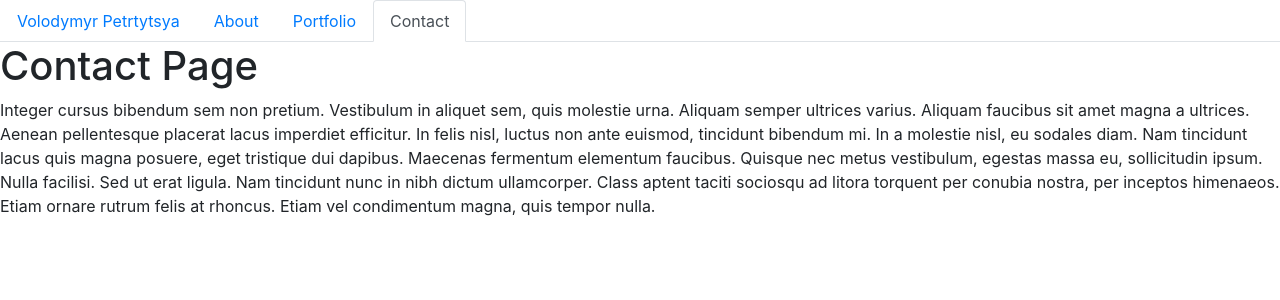
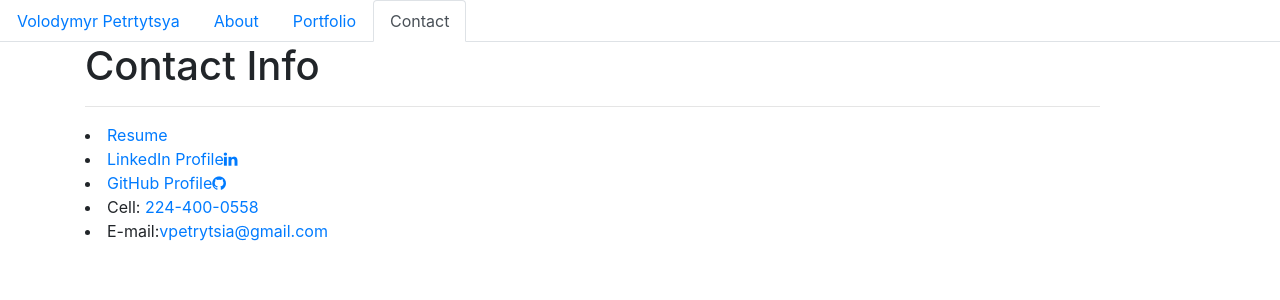
Before and after one commit to Volodya1989/portfolio-r, a React (Create React App) app: page /contact in a window 1280 px wide. Shown: the top 300 px of the page. Built offline with nearby package versions, Linux system fonts and the light colour scheme.

Commit message:
contuct page added

```diff
--- a/src/components/pages/Contact.js
+++ b/src/components/pages/Contact.js
@@ -1,22 +1,56 @@
 import React from "react";
-import { Link, Route } from "react-router-dom";
+import Resume from "../assets/Resume.pdf"
 
 function Contact(props) {
   return (
-    <div>
-      <h1>Contact Page</h1>
-      <p>
-        Integer cursus bibendum sem non pretium. Vestibulum in aliquet sem, quis molestie urna.
-        Aliquam semper ultrices varius. Aliquam faucibus sit amet magna a ultrices. Aenean
-        pellentesque placerat lacus imperdiet efficitur. In felis nisl, luctus non ante euismod,
-        tincidunt bibendum mi. In a molestie nisl, eu sodales diam. Nam tincidunt lacus quis magna
-        posuere, eget tristique dui dapibus. Maecenas fermentum elementum faucibus. Quisque nec
-        metus vestibulum, egestas massa eu, sollicitudin ipsum. Nulla facilisi. Sed ut erat ligula.
-        Nam tincidunt nunc in nibh dictum ullamcorper. Class aptent taciti sociosqu ad litora
-        torquent per conubia nostra, per inceptos himenaeos. Etiam ornare rutrum felis at rhoncus.
-        Etiam vel condimentum magna, quis tempor nulla.
-      </p>
+    <main>
+      <section>
+        <div class="container">
+          <div class="contact-content contact-info content" id="contact-info">
+            <div class="row">
+              <div class="col-lg-11 col-lg-10">
+                <form>
+                  <h1 class="content-text">Contact Info</h1>
+                  <div>
+                    <hr />
+                    <ul></ul>
+                    <li>
+                      <a href={Resume}>
+                        Resume
+                      </a>
+                    </li>
+                    <li>
+                      <a href="https://www.linkedin.com/in/volodymyr-petrytsya-497317196/">
+                        LinkedIn Profile
+                         <i class="fa fa-linkedin" aria-hidden="true"></i>
+                      </a>
+                    </li>
+                    <li>
+                      <a href="https://github.com/Volodya1989">
+                        GitHub Profile
+                        <i
+                          class="fa fa-github icon-large"
+                          aria-hidden="true"
+                        ></i>
+                      </a>
+                    </li>
+                    <li>
+                      Cell: <a href="#">224-400-0558</a>
+                    </li>
+                    <li>
+                      E-mail:
+                      <a href="mailto:vpetrytsia@gmail.com">
+                        vpetrytsia@gmail.com
+                      </a>
+                    </li>
+                  </div>
+                </form>
+              </div>
+            </div>
+          </div>
         </div>
+      </section>
+    </main>
   );
 }
 
```
